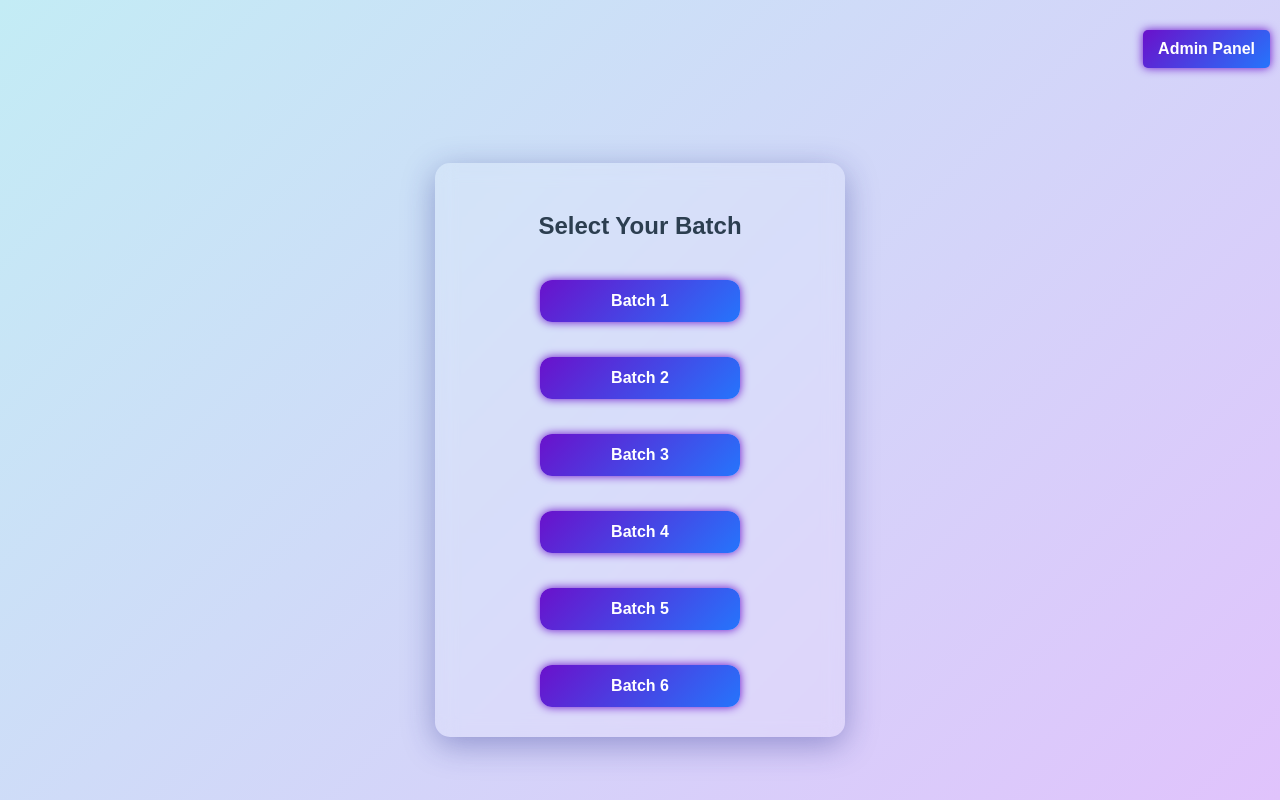
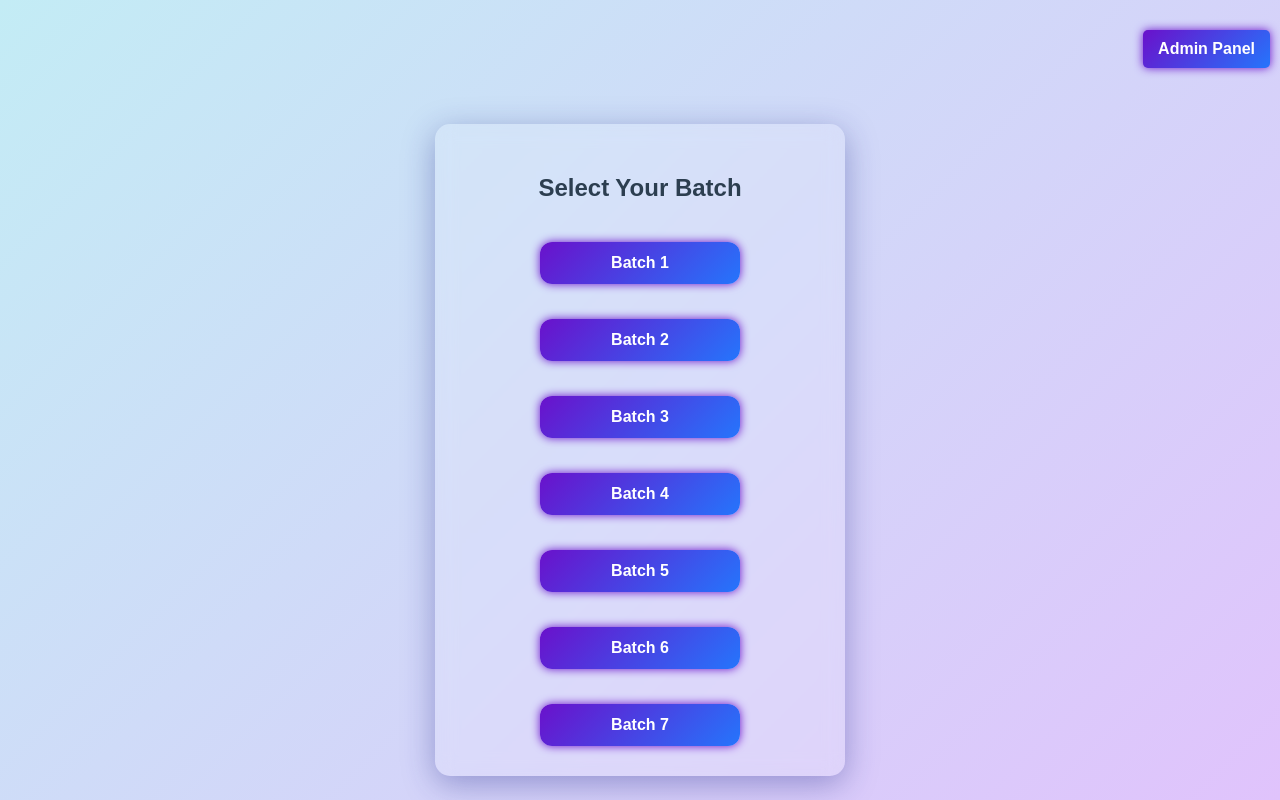
Before and after one commit to JunaidMahsood/PMS-Test, a plain HTML site: page index.html in a window 1280 px wide. Drawn offline with Linux system fonts and the light colour scheme.

Commit message:
Update index.html

```diff
--- a/index.html
+++ b/index.html
@@ -19,6 +19,8 @@
             <button onclick="window.location.href='https://junaidmahsood.github.io/batch-4/'">Batch 4</button>
             <button onclick="window.location.href='https://junaidmahsood.github.io/batch-5/'">Batch 5</button>
             <button onclick="window.location.href='https://junaidmahsood.github.io/batch-6/'">Batch 6</button>
+            <button onclick="window.location.href='https://junaidmahsood.github.io/batch-7/'">Batch 7</button>
+
 
         </div>
     </div>
```
